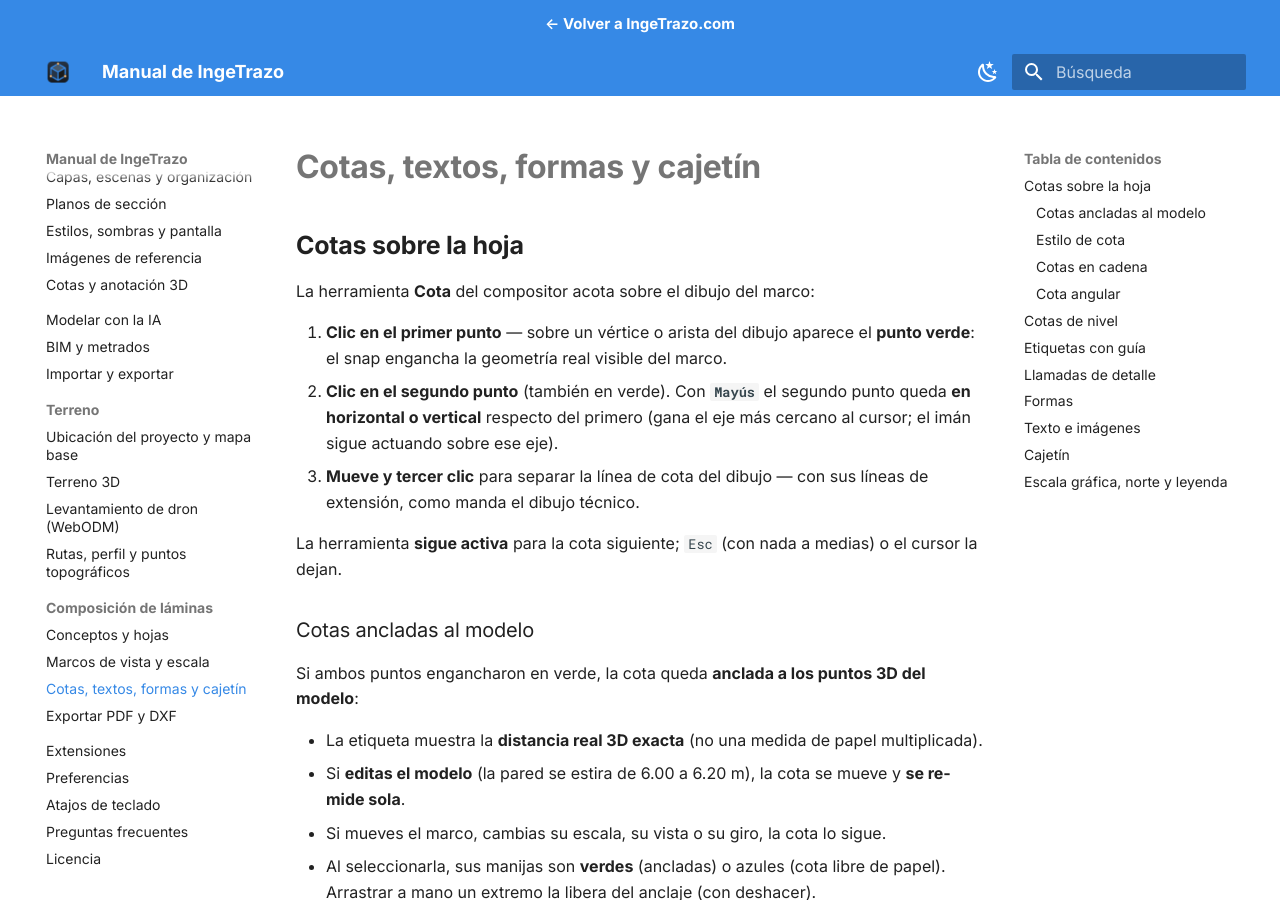
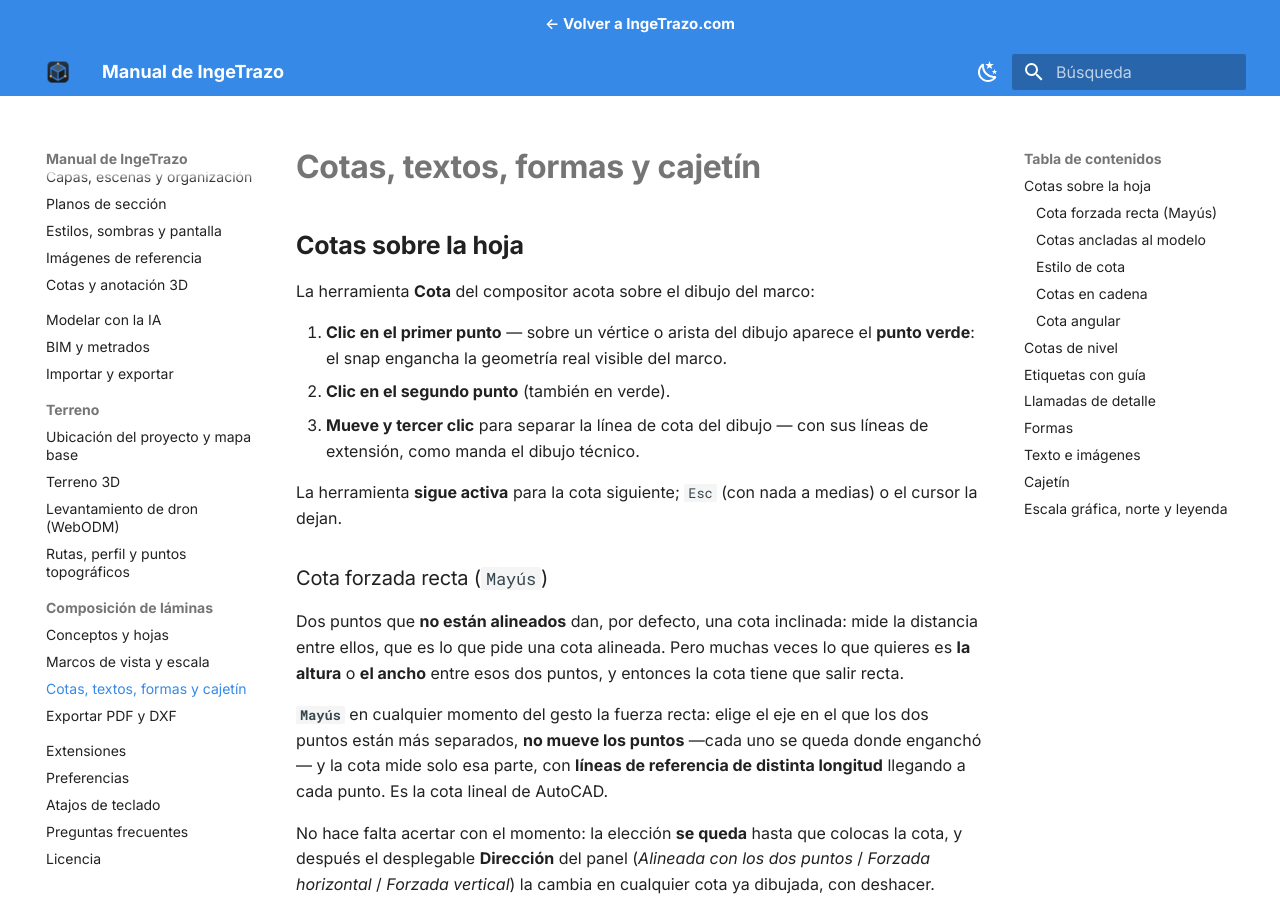
Before and after one commit to ingelibre/ingetrazo-docs, an MkDocs documentation site: the page built from docs/laminas/anotacion.md, in a window 1280 px wide and 900 px high. Built offline with MkDocs 1.6.1 and Material for MkDocs 9.7.7, drawn with Linux system fonts in a browser that asks for light colours; some of the changed text lies outside the part shown.

Commit message:
Láminas: la cota forzada recta y la cadena forzada
Co-Authored-By: Claude Opus 5 (1M context) <noreply@anthropic.com>

```diff
--- a/docs/laminas/anotacion.md
+++ b/docs/laminas/anotacion.md
@@ -5,10 +5,18 @@
 La herramienta **Cota** del compositor acota sobre el dibujo del marco:
 
 1. **Clic en el primer punto** — sobre un vértice o arista del dibujo aparece el **punto verde**: el snap engancha la geometría real visible del marco.
-2. **Clic en el segundo punto** (también en verde). Con **`Mayús`** el segundo punto queda **en horizontal o vertical** respecto del primero (gana el eje más cercano al cursor; el imán sigue actuando sobre ese eje).
+2. **Clic en el segundo punto** (también en verde).
 3. **Mueve y tercer clic** para separar la línea de cota del dibujo — con sus líneas de extensión, como manda el dibujo técnico.
 
 La herramienta **sigue activa** para la cota siguiente; `Esc` (con nada a medias) o el cursor la dejan.
+
+### Cota forzada recta (`Mayús`)
+
+Dos puntos que **no están alineados** dan, por defecto, una cota inclinada: mide la distancia entre ellos, que es lo que pide una cota alineada. Pero muchas veces lo que quieres es **la altura** o **el ancho** entre esos dos puntos, y entonces la cota tiene que salir recta.
+
+**`Mayús`** en cualquier momento del gesto la fuerza recta: elige el eje en el que los dos puntos están más separados, **no mueve los puntos** —cada uno se queda donde enganchó— y la cota mide solo esa parte, con **líneas de referencia de distinta longitud** llegando a cada punto. Es la cota lineal de AutoCAD.
+
+No hace falta acertar con el momento: la elección **se queda** hasta que colocas la cota, y después el desplegable **Dirección** del panel (*Alineada con los dos puntos* / *Forzada horizontal* / *Forzada vertical*) la cambia en cualquier cota ya dibujada, con deshacer.
 
 ### Cotas ancladas al modelo
 
@@ -33,6 +41,8 @@ La herramienta **Cotas en cadena** (junto a la cota) acota varios tramos seguido
 2. Tercer clic para fijar la separación de la línea.
 3. Cada clic siguiente añade el siguiente tramo sobre la misma línea (con un quiebre, el tramo nuevo se acomoda para pasar por la línea de la cadena).
 4. Clic sobre el último punto, `Esc` o cambiar de herramienta termina la cadena y apila la **cota total** una fila más afuera (con dos tramos o más; `Ctrl+Z` la quita si sobra).
+
+`Mayús` **fuerza recta la cadena entera**: todos los tramos miden solo su parte horizontal (o vertical) y comparten una única línea de cota, aunque los puntos estén a alturas distintas. La cota total sale forzada igual.
 
 Los puntos enganchados en verde anclan cada tramo al modelo, como una cota normal.
 
```
